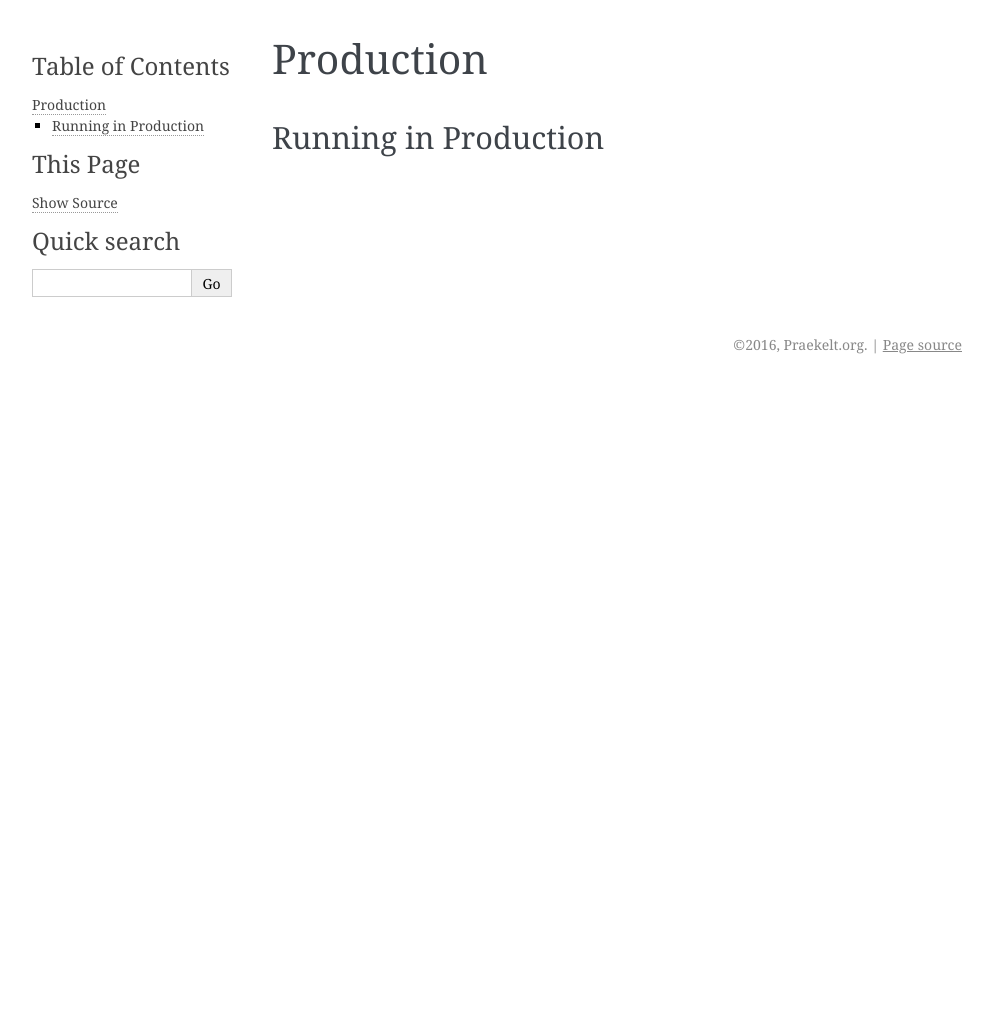
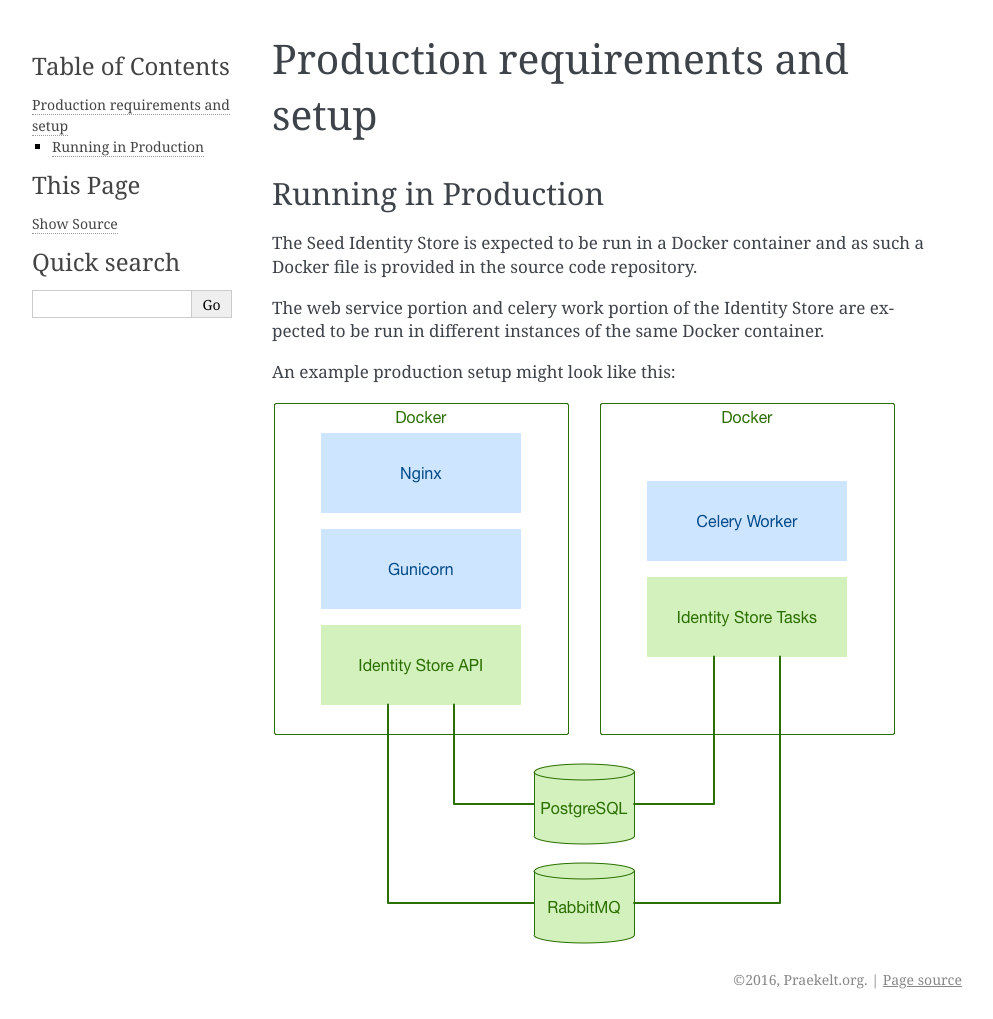
Before and after one commit to praekelt/seed-identity-store, a Sphinx documentation site: the page built from docs/production.rst, in a window 1280 px wide. Shown: the whole page, without its empty margins (148-1141 px from the left). Built offline with Sphinx 7.4.7, drawn with Linux system fonts in a browser that asks for light colours; before the commit the page ends 900 px from its top, so only the background shows below that.

Commit message:
Added production basic info

```diff
--- a/docs/production.rst
+++ b/docs/production.rst
@@ -1,8 +1,18 @@
-==========
-Production
-==========
+=================================
+Production requirements and setup
+=================================
 
 .. _running-in-production:
 
 Running in Production
 =====================
+
+The Seed Identity Store is expected to be run in a Docker container and as such
+a Docker file is provided in the source code repository.
+
+The web service portion and celery work portion of the Identity Store are
+expected to be run in different instances of the same Docker container.
+
+An example production setup might look like this:
+
+.. image:: _images/identity-store-production.png
```
Also changed, not shown: docs/_images/identity-store-production.png (added).
